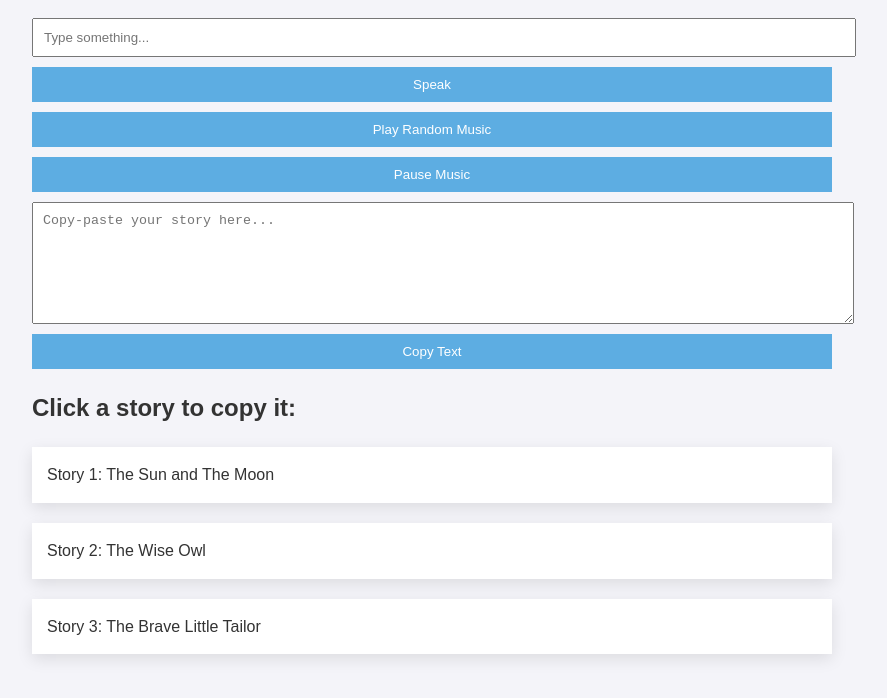
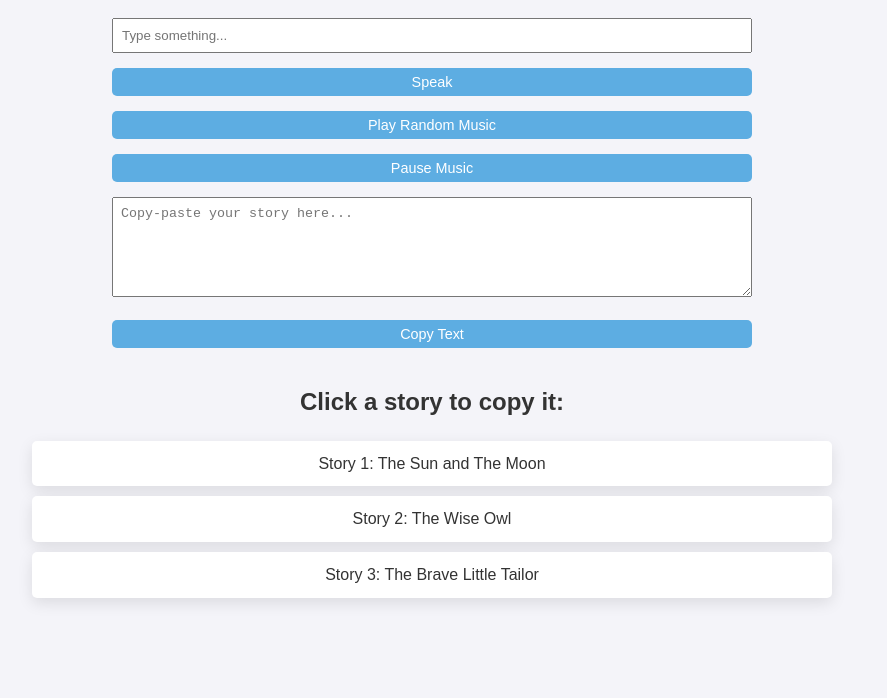
Before and after one commit to virslaan/VeeStoryTeller, a plain HTML site: page index.html in a window 1280 px wide. Shown: the part 96-794 px from the top of the page, without its empty margins (208-1095 px from the left). Drawn offline with Linux system fonts and the light colour scheme.

Commit message:
Updated css

```diff
--- a/index.html
+++ b/index.html
@@ -19,37 +19,48 @@
     max-width: 800px;
     margin: auto;
     padding: 20px;
+    text-align: center;
   }
   h1 {
-    text-align: center;
     color: #333;
   }
   button, input[type='text'], textarea {
-    display: block;
-    width: 100%;
-    padding: 10px;
-    margin: 10px 0;
+    width: 80%; /* Adjust width */
+    padding: 8px;
+    margin-bottom: 15px;
+    box-sizing: border-box; /* Add this to include padding in width */
   }
   button {
     background-color: #5dade2;
     color: #fff;
     border: none;
+    border-radius: 5px; /* Rounded corners */
     cursor: pointer;
+    font-size: 0.9em;
+    padding: 6px 10px; /* Smaller padding */
   }
   button:hover {
     background-color: #3498db;
+    box-shadow: 0 2px 5px rgba(0,0,0,0.2); /* Add shadow on hover */
   }
   #story-board {
     height: 100px;
+    resize: vertical; /* Allow vertical resizing */
   }
   .story {
     background-color: #fff;
     box-shadow: 0 5px 15px rgba(0,0,0,0.1);
-    margin: 20px 0;
-    padding: 15px;
+    margin: 10px 0;
+    padding: 10px;
+    border-radius: 5px; /* Rounded corners */
     cursor: pointer;
+    transition: transform 0.2s; /* Animation on hover */
+  }
+  .story:hover {
+    transform: scale(1.05); /* Scale up on hover */
   }
 </style>
+
 </head>
 <body>
   <div class="container">
@@ -102,6 +113,7 @@
     document.execCommand("copy");
     alert("Copied the text: " + copyText.value);
   }
+  const backgroundMusic = document.getElementById('background-music');
 
     function playRandomMusic() {
       const randomTrack = musicTracks[Math.floor(Math.random() * musicTracks.length)];
```
